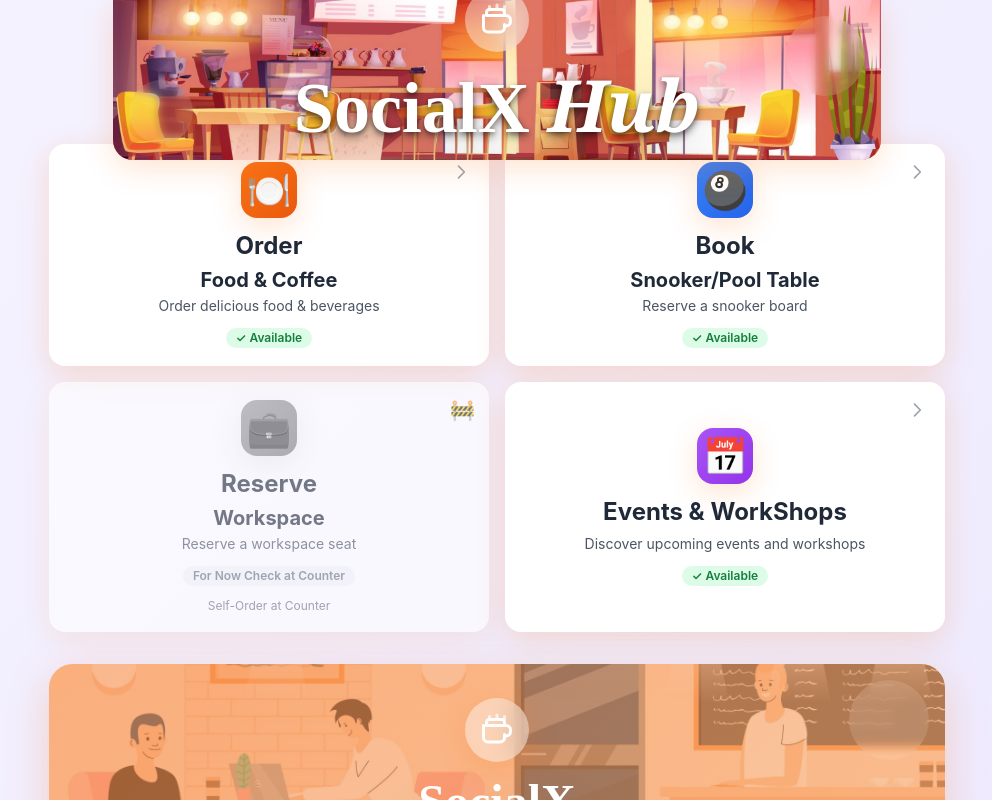
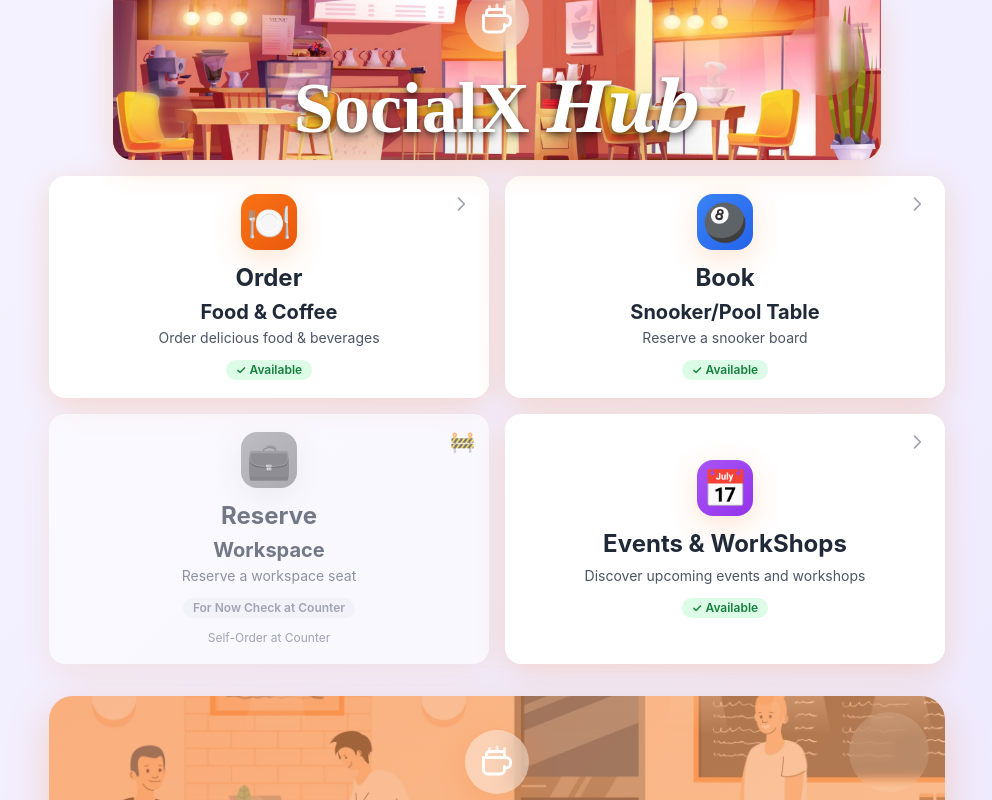
Before and after one commit to DevTechAI/DTA-SocialX-QR_Menu_POC, a Next.js app: page /book-order in a window 1280 px wide. Shown: the top 800 px of the page, without its empty margins (143-1135 px from the left). Built offline with nearby package versions, Linux system fonts and the light colour scheme.

Commit message:
spacing enhancement

```diff
--- a/app/book-order/page.tsx
+++ b/app/book-order/page.tsx
@@ -225,7 +225,7 @@ export default function BookOrderPage() {
         </div>
 
         {/* Desktop: Full card layout */}
-        <div className="hidden md:grid md:grid-cols-2 gap-4 mt-20">
+        <div className="hidden md:grid md:grid-cols-2 gap-4 mt-24 md:mt-28">
           {bookingOptions.map((option) => {
             // Helper function to get title parts
             const getTitleParts = () => {
```
